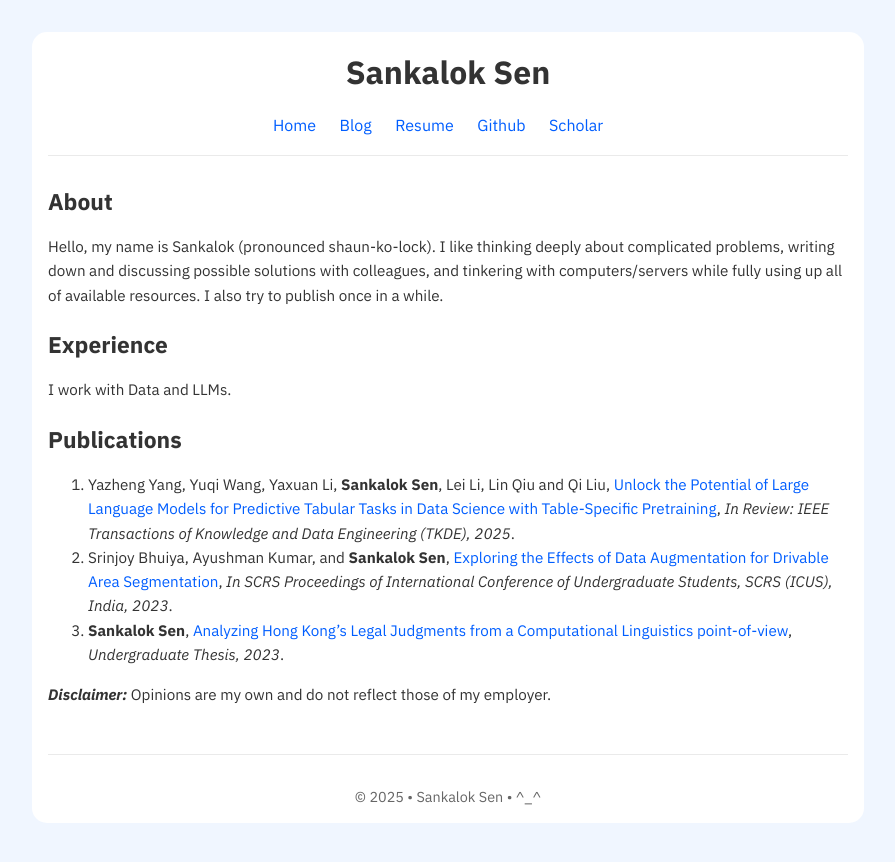
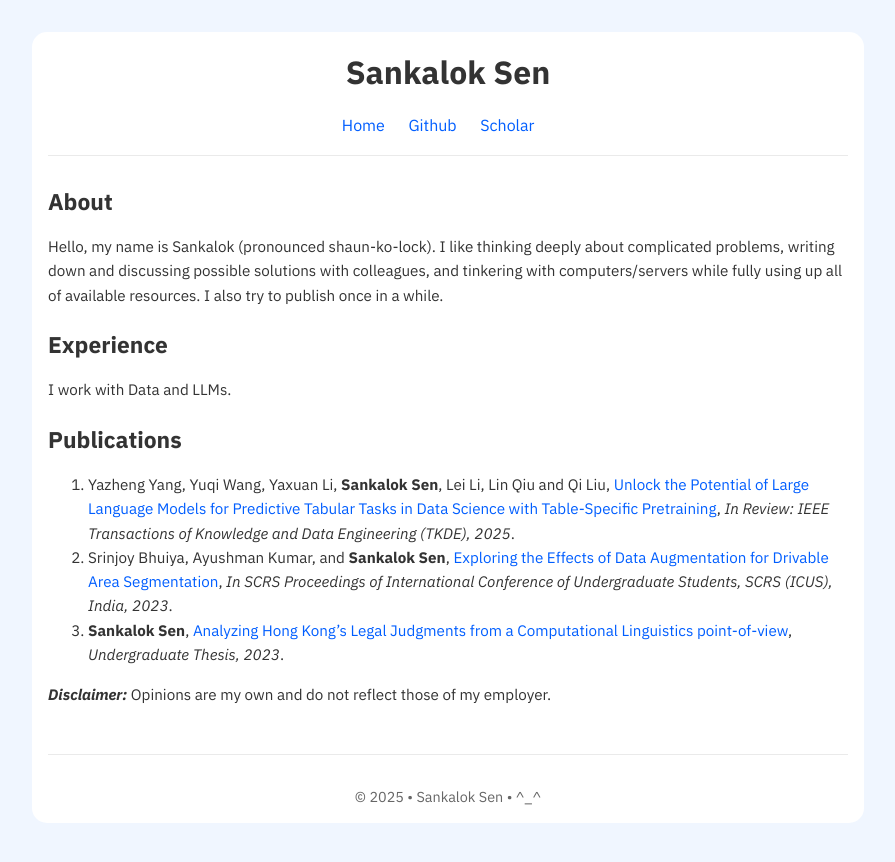
Before and after one commit to sankalok/sankalok.github.io, a Jekyll site: the page built from index.md, in a window 1280 px wide. Shown: the top 862 px of the page, without its empty margins (192-1087 px from the left). Built offline with Jekyll 4.4.1, drawn with Linux system fonts in a browser that asks for light colours.

Commit message:
Update default.html

```diff
--- a/_layouts/default.html
+++ b/_layouts/default.html
@@ -98,8 +98,8 @@
             <h1>{{ site.title | default: "My Blog" }}</h1>
             <nav>
                 <a href="/">Home</a>  &emsp;
-                <a href="/blog/blog_base">Blog</a> &emsp;
-                <a href="/assets/cv.pdf">Resume</a>  &emsp;
+                <!-- <a href="/blog/blog_base">Blog</a> &emsp; -->
+                <!-- <a href="/assets/cv.pdf">Resume</a>  &emsp; -->
                 <a href="https://github.com/sankalok">Github</a> &emsp;
                 <a href="https://scholar.google.com/citations?user=NlxRNrUAAAAJ&hl=en">Scholar</a> &emsp;
             </nav>
```
